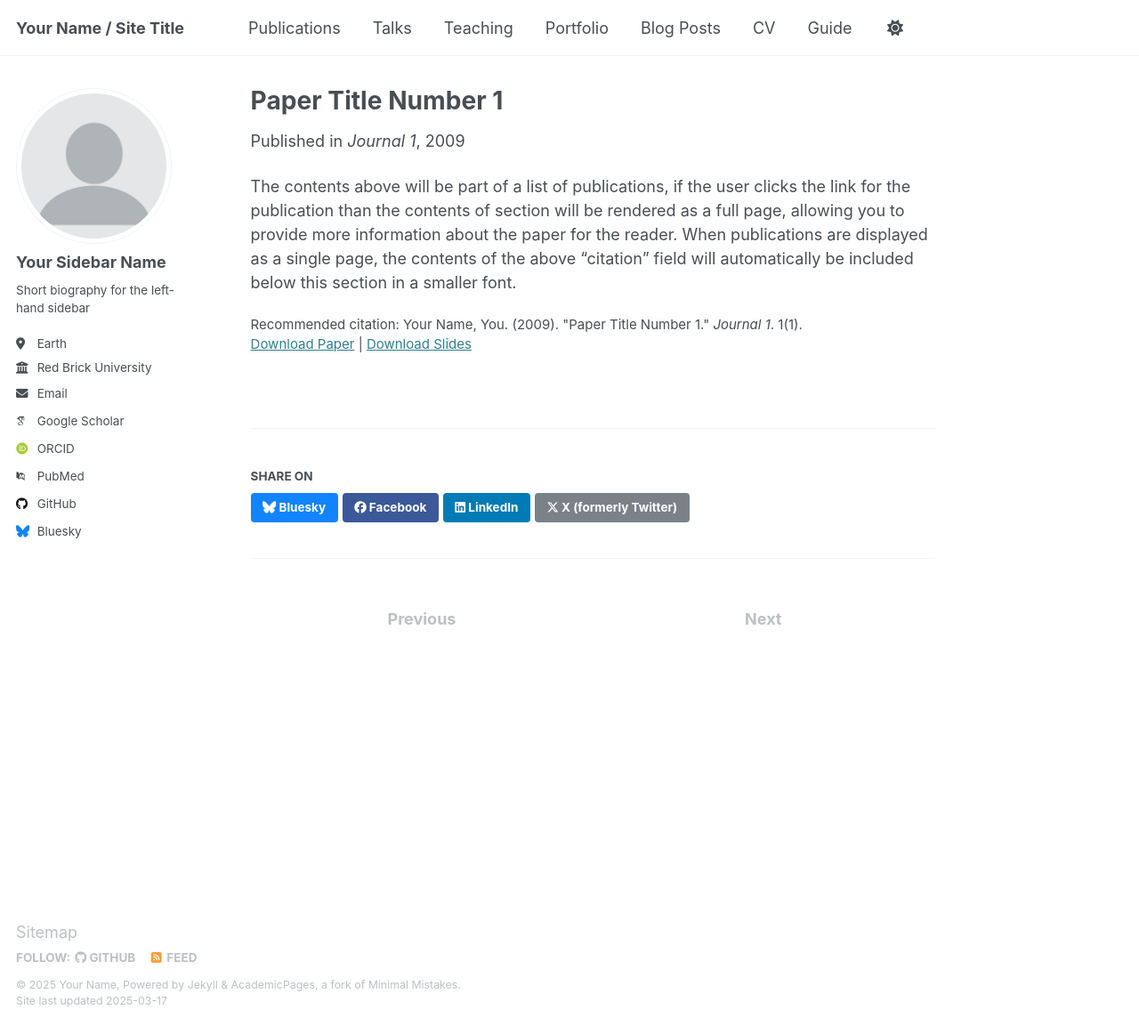
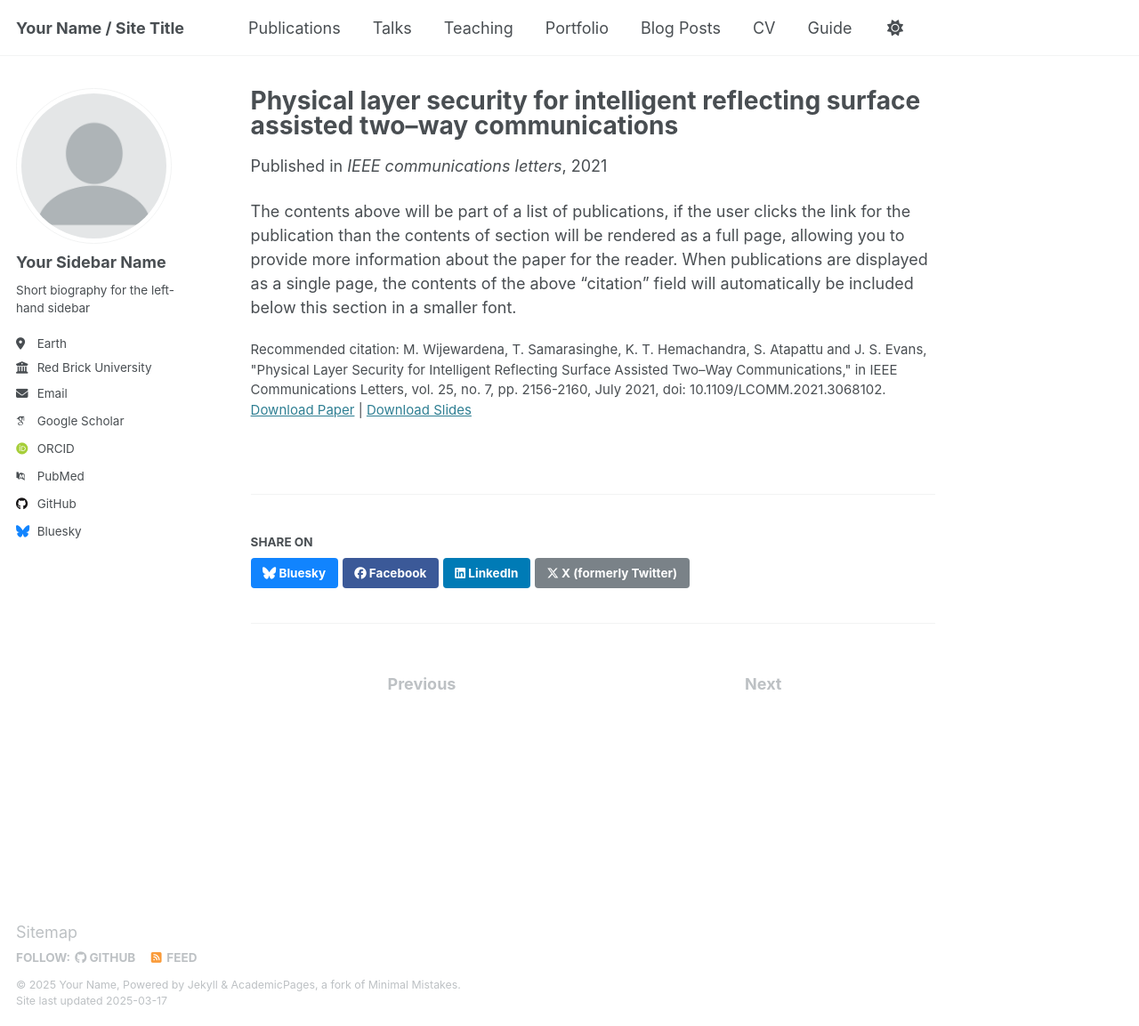
Before and after one commit to mevanwijewardena/mevanwijewardena.github.io, a Jekyll site: the page built from _publications/2009-10-01-paper-title-number-1.md, in a window 1280 px wide and 1153 px high. Shown: the whole window at 89% size. Built offline with Jekyll 4.4.1, drawn with Linux system fonts in a browser that asks for light colours; some web fonts are replaced.

Commit message:
Update 2009-10-01-paper-title-number-1.md

```diff
--- a/_publications/2009-10-01-paper-title-number-1.md
+++ b/_publications/2009-10-01-paper-title-number-1.md
@@ -1,14 +1,14 @@
 ---
-title: "Paper Title Number 1"
+title: "Physical layer security for intelligent reflecting surface assisted two–way communications"
 collection: publications
 category: manuscripts
 permalink: /publication/2009-10-01-paper-title-number-1
-excerpt: 'This paper is about the number 1. The number 2 is left for future work.'
-date: 2009-10-01
-venue: 'Journal 1'
-slidesurl: 'http://academicpages.github.io/files/slides1.pdf'
-paperurl: 'http://academicpages.github.io/files/paper1.pdf'
-citation: 'Your Name, You. (2009). &quot;Paper Title Number 1.&quot; <i>Journal 1</i>. 1(1).'
+excerpt: 'This paper investigates the exploitation of an intelligent reflecting surface (IRS) to communicate securely in a two-way network consisting of an untrusted user.'
+date: 2021-03-23
+venue: 'IEEE communications letters'
+slidesurl: 'http://mevanwijewardena.github.io/files/paper1.pdf'
+paperurl: 'http://academicpages.github.io/files/paper1.pdf](https://ieeexplore.ieee.org/abstract/document/9383283'
+citation: 'M. Wijewardena, T. Samarasinghe, K. T. Hemachandra, S. Atapattu and J. S. Evans, "Physical Layer Security for Intelligent Reflecting Surface Assisted Two–Way Communications," in IEEE Communications Letters, vol. 25, no. 7, pp. 2156-2160, July 2021, doi: 10.1109/LCOMM.2021.3068102.'
 ---
 
 The contents above will be part of a list of publications, if the user clicks the link for the publication than the contents of section will be rendered as a full page, allowing you to provide more information about the paper for the reader. When publications are displayed as a single page, the contents of the above "citation" field will automatically be included below this section in a smaller font.
```
